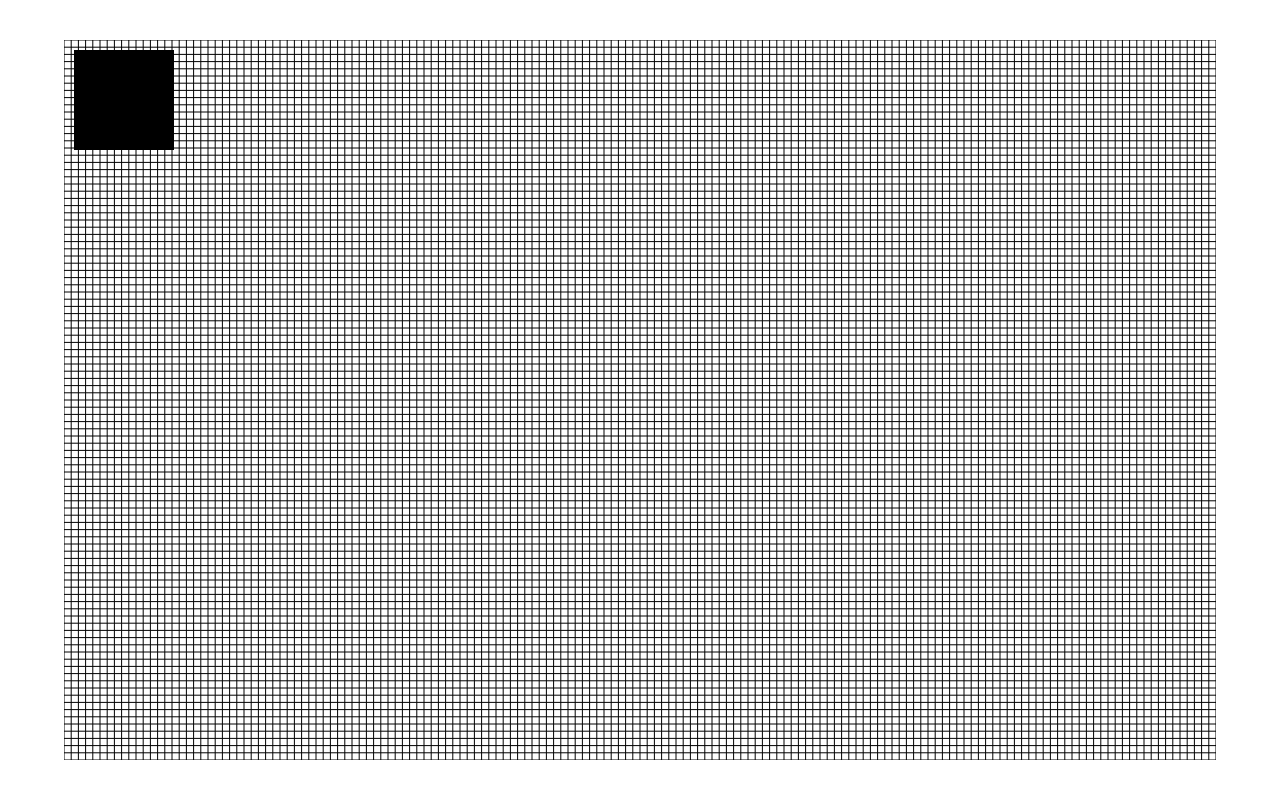
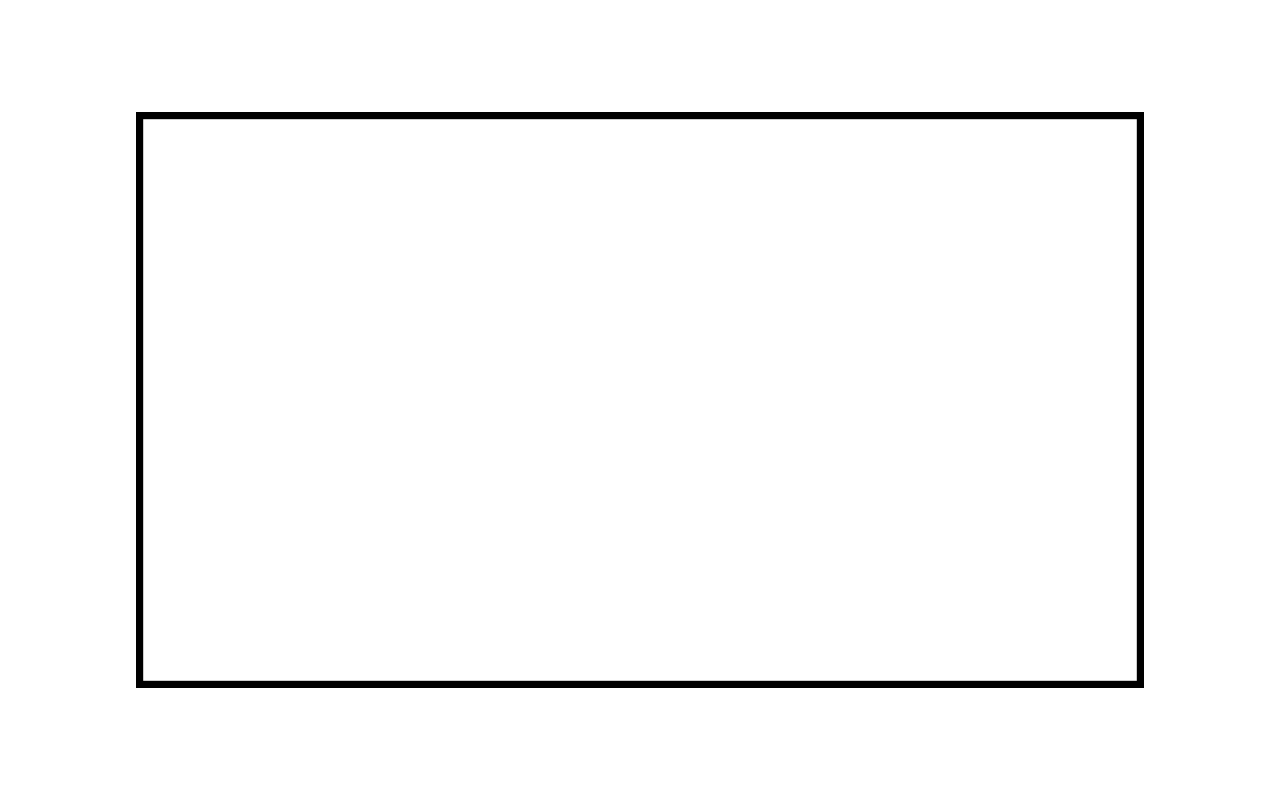
Before and after one commit to bazabaza/bazart, a plain HTML site: page it.primitives/02-comment.html in a window 1280 px wide. Drawn offline with nearby package versions, Linux system fonts and the light colour scheme.

Commit message:
draw art object

```diff
--- a/it.primitives/02-comment.html
+++ b/it.primitives/02-comment.html
@@ -4,21 +4,52 @@
     <meta charset="UTF-8">
     <title></title>
     <script src="https://yastatic.net/jquery/1.8.3/jquery.js"></script>
+    <script src="https://raw.githubusercontent.com/bazabaza/bazart/master/js/bazart-0.1.js"></script>
     <script src="../js/bazart-0.1.js"></script>
-    <script src="https://raw.githubusercontent.com/bazabaza/bazart/master/js/bazart-0.1.js"></script>
     <script>
         $(document).ready(function() {
             var ratio = {x: 160, y: 100};
-            BAZART.init(ratio, true);
+            BAZART.init(ratio, false);
 
             draw();
         });
 
+
+        function drawTextFieldBorder(ctx, p, w, h) {
+            ctx.strokeRect(p * 10.5, p * 10.5, w - p * 10.5 * 2, h - p * 10.5 * 2);
+        }
+
+
+        function drawCursor(ctx, p) {
+            ctx.moveTo(p * 20.5, p * 19);
+            ctx.lineTo(p * 20.5, p * (19 + 18));
+
+            ctx.moveTo(p * 20.5, p * (19 + 13));
+            ctx.lineTo(p * 25.5, p * (19 + 13));
+            ctx.stroke();
+
+            setTimeout(hideCursor, 530, ctx, p);
+        }
+
+
+        function hideCursor(ctx, p) {
+            ctx.save();
+            ctx.fillStyle = 'rgb(255,255,255)';
+            ctx.fillRect(p * 18, p * 17, p * 10, p * 22);
+            ctx.restore();
+
+            setTimeout(drawCursor, 530, ctx, p);
+        }
+
         function draw() {
             var w = BAZART.artObject.width(),
-                h = BAZART.artObject.height();
+                h = BAZART.artObject.height(),
+                p = BAZART.canvas.pixelSize,
+                ctx = BAZART.ctx;
 
-            BAZART.ctx.fillRect(10, 10, 100, 100);
+            ctx.lineWidth = p;
+            drawTextFieldBorder(ctx, p, w, h);
+            drawCursor(ctx, p);
         }
     </script>
     <style type="text/css">
```
